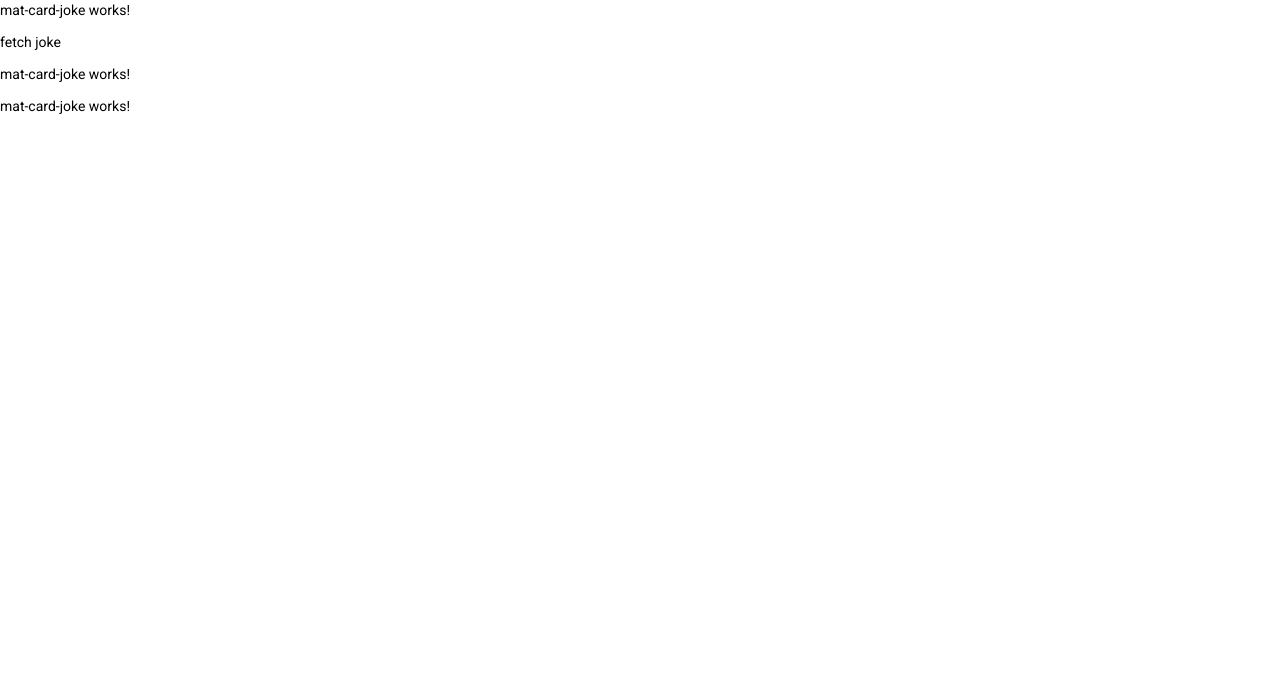
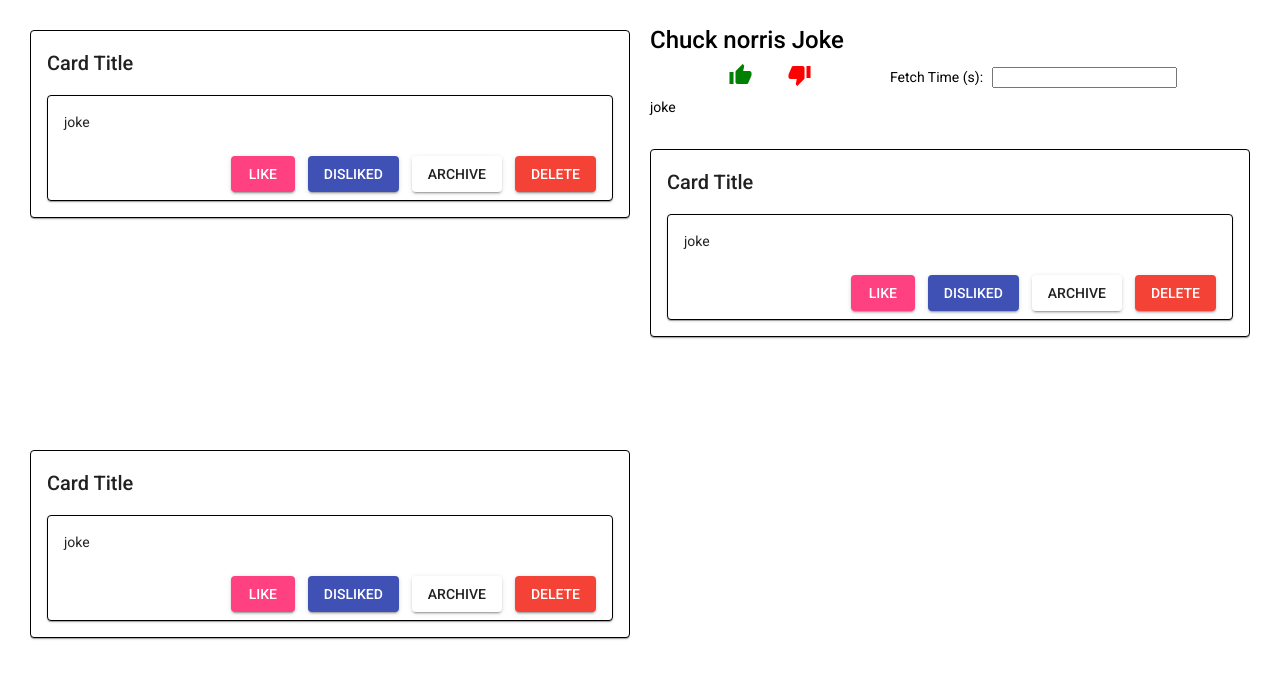
Before and after one commit to Ste91wq/final-test-stefano, an Angular app: page / in a window 1280 px wide. Shown: the top 678 px of the page. Built offline with nearby package versions, Linux system fonts and the light colour scheme.

Commit message:
Implemented template

```diff
--- a/src/app/core/components/container/container.component.css
+++ b/src/app/core/components/container/container.component.css
@@ -0,0 +1,7 @@
+#container{
+  margin: 20px;
+}
+
+.section{
+  margin: 10px;
+}
--- a/src/app/core/components/container/container.component.html
+++ b/src/app/core/components/container/container.component.html
@@ -1,9 +1,19 @@
-<div>
-  <app-mat-card-joke></app-mat-card-joke>
-  <app-fetch-joke></app-fetch-joke>
+<div id="container" fxLayout="row">
+  <div class="section" fxFlex="50">
+
+    <div fxLayout="column" fxLayoutGap="20px">
+      <app-mat-card-joke></app-mat-card-joke>
+      <app-mat-card-joke></app-mat-card-joke>
+    </div>
+
+  </div>
+
+  <div class="section" fxFlex="50">
+
+    <div fxLayout="column" fxLayoutGap="20px">
+      <app-fetch-joke></app-fetch-joke>
+      <app-mat-card-joke></app-mat-card-joke>
+    </div>
+
+  </div>
 </div>
-
-<div>
-  <app-mat-card-joke></app-mat-card-joke>
-  <app-mat-card-joke></app-mat-card-joke>
-</div>
--- a/src/app/core/components/fetch-joke/fetch-joke.component.html
+++ b/src/app/core/components/fetch-joke/fetch-joke.component.html
@@ -1 +1,18 @@
-<p>fetch joke</p>
+<div fxLayout="column">
+
+  <mat-card-title>Chuck norris Joke</mat-card-title>
+
+  <div fxLayout="row" fxLayoutAlign="space-evenly center">
+    <div fxLayoutGap="30px">
+      <mat-icon style="color: green;">thumb_up</mat-icon>
+      <mat-icon style="color: red;">thumb_down</mat-icon>
+    </div>
+
+    <div fxLayoutGap="5px">
+      <mat-label>Fetch Time (s): </mat-label><input matInput type="number">
+    </div>
+
+  </div>
+
+  <p>joke</p>
+</div>
--- a/src/app/core/components/fetch-joke/fetch-joke.component.ts
+++ b/src/app/core/components/fetch-joke/fetch-joke.component.ts
@@ -10,5 +10,4 @@
   constructor() {}
 
   ngOnInit(): void {}
-
 }
--- a/src/app/core/components/mat-card-joke/mat-card-joke.component.css
+++ b/src/app/core/components/mat-card-joke/mat-card-joke.component.css
@@ -0,0 +1,8 @@
+:host {
+  height: 400px;
+  overflow-y: scroll;
+}
+
+.mat-card{
+  border: 1px solid black;
+}
--- a/src/app/core/components/mat-card-joke/mat-card-joke.component.html
+++ b/src/app/core/components/mat-card-joke/mat-card-joke.component.html
@@ -1 +1,20 @@
-<p>mat-card-joke works!</p>
+<mat-card>
+  <mat-card-content>
+    <h2>Card Title</h2>
+    <div fxLayout="column" fxLayoutGap="15px">
+      <mat-card>
+        <mat-card-content>
+          joke
+        </mat-card-content>
+
+        <mat-card-actions fxLayoutAlign="end" fxLayoutGap="5px">
+          <button mat-raised-button color="accent">LIKE</button>
+          <button mat-raised-button color="primary">DISLIKED</button>
+          <button mat-raised-button>ARCHIVE</button>
+
+          <button mat-raised-button color="warn">DELETE</button>
+        </mat-card-actions>
+      </mat-card>
+    </div>
+  </mat-card-content>
+</mat-card>
```
